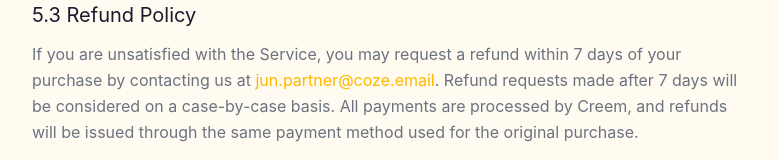
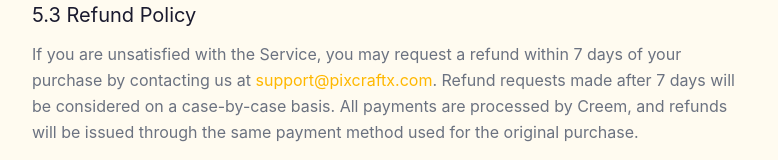
Before and after one commit to rinbs1120/pixcraftx, a Next.js app: page /terms in a window 1280 px wide. Shown: the part 2547-2707 px from the top of the page, without its empty margins (248-1026 px from the left). Built offline with nearby package versions, Linux system fonts and the light colour scheme; no server answers; a web font is replaced by a local one.

Commit message:
fix: Creem review - switch to support@pixcraftx.com, add AI model disclosure

```diff
--- a/src/app/faq/page.tsx
+++ b/src/app/faq/page.tsx
@@ -50,7 +50,7 @@ const faqs = [
   {
     question: 'How do I request a refund?',
     answer:
-      'You can request a refund within 7 days of purchase by emailing jun.partner@coze.email with your account information and order number. Please see our Refund Policy for full details on eligibility and processing times.',
+      'You can request a refund within 7 days of purchase by emailing support@pixcraftx.com with your account information and order number. Please see our Refund Policy for full details on eligibility and processing times.',
   },
   {
     question: 'Who made this?',
@@ -86,8 +86,8 @@ export default function FAQPage() {
             </h2>
             <p className="leading-relaxed mb-6">
               We&apos;re here to help! Reach out to us at{' '}
-              <a href="mailto:jun.partner@coze.email" className="text-primary hover:underline">
-                jun.partner@coze.email
+              <a href="mailto:support@pixcraftx.com" className="text-primary hover:underline">
+                support@pixcraftx.com
               </a>{' '}
               and we&apos;ll get back to you as soon as possible.
             </p>
--- a/src/app/generate/page.tsx
+++ b/src/app/generate/page.tsx
@@ -514,7 +514,7 @@ function GenerateContent() {
               {/* Feedback */}
               <div className="text-center">
                 <a
-                  href="mailto:jun.partner@coze.email?subject=ColorForge%20Feedback"
+                  href="mailto:support@pixcraftx.com?subject=ColorForge%20Feedback"
                   className="inline-flex items-center gap-1.5 text-xs text-muted-foreground hover:text-[#FFB800] transition-colors"
                 >
                   <MessageCircle className="w-3.5 h-3.5" />
--- a/src/app/help/page.tsx
+++ b/src/app/help/page.tsx
@@ -65,10 +65,10 @@ export default function HelpPage() {
             <div className="bg-[#1A1A2E] rounded-lg p-6 my-8 text-center">
               <p className="text-lg text-[#FFFBF0] mb-2">Email Support</p>
               <a
-                href="mailto:jun.partner@coze.email"
+                href="mailto:support@pixcraftx.com"
                 className="text-xl text-[#FFB800] hover:underline font-display"
               >
-                jun.partner@coze.email
+                support@pixcraftx.com
               </a>
             </div>
 
--- a/src/app/privacy/page.tsx
+++ b/src/app/privacy/page.tsx
@@ -194,8 +194,8 @@ export default function PrivacyPage() {
               ColorForge is not directed at children under the age of 13. We do not knowingly collect
               personal information from children under 13. If you are a parent or guardian and become
               aware that your child has provided us with personal information, please contact us at{' '}
-              <a href="mailto:jun.partner@coze.email" className="text-primary hover:underline">
-                jun.partner@coze.email
+              <a href="mailto:support@pixcraftx.com" className="text-primary hover:underline">
+                support@pixcraftx.com
               </a>{' '}
               and we will take steps to delete such information. Parents and guardians should supervise
               their children&apos;s use of our service to ensure appropriate use of AI-generated content.
@@ -255,8 +255,8 @@ export default function PrivacyPage() {
             <p className="leading-relaxed mb-6">
               If you have any questions, concerns, or requests regarding this Privacy Policy or our data
               practices, please contact us at:{' '}
-              <a href="mailto:jun.partner@coze.email" className="text-primary hover:underline">
-                jun.partner@coze.email
+              <a href="mailto:support@pixcraftx.com" className="text-primary hover:underline">
+                support@pixcraftx.com
               </a>
             </p>
 
--- a/src/app/refund/page.tsx
+++ b/src/app/refund/page.tsx
@@ -62,8 +62,8 @@ export default function RefundPage() {
             </h2>
             <p className="leading-relaxed mb-6">
               To request a refund, please email us at{' '}
-              <a href="mailto:jun.partner@coze.email" className="text-primary hover:underline">
-                jun.partner@coze.email
+              <a href="mailto:support@pixcraftx.com" className="text-primary hover:underline">
+                support@pixcraftx.com
               </a>{' '}
               with the following information:
             </p>
@@ -101,8 +101,8 @@ export default function RefundPage() {
             <p className="leading-relaxed mb-6">
               If you have any questions about this Refund Policy or need assistance with a refund
               request, please contact us at{' '}
-              <a href="mailto:jun.partner@coze.email" className="text-primary hover:underline">
-                jun.partner@coze.email
+              <a href="mailto:support@pixcraftx.com" className="text-primary hover:underline">
+                support@pixcraftx.com
               </a>.
             </p>
           </div>
--- a/src/app/terms/page.tsx
+++ b/src/app/terms/page.tsx
@@ -44,7 +44,7 @@ export default function TermsPage() {
             </h2>
             <p className="leading-relaxed mb-6">
               ColorForge is an AI-powered coloring page generator that allows users to create custom
-              coloring pages from text descriptions. The Service uses artificial intelligence models to
+              coloring pages from text descriptions. The Service uses AI models powered by Fal.ai (including the Flux model family) to
               transform your text prompts into printable coloring page images. The Service is provided
               through our website at pixcraftx.com and may include features such as image generation,
               image storage, and image downloading in various formats.
@@ -156,8 +156,8 @@ export default function TermsPage() {
             <p className="leading-relaxed mb-6">
               If you are unsatisfied with the Service, you may request a refund within 7 days of your
               purchase by contacting us at{' '}
-              <a href="mailto:jun.partner@coze.email" className="text-primary hover:underline">
-                jun.partner@coze.email
+              <a href="mailto:support@pixcraftx.com" className="text-primary hover:underline">
+                support@pixcraftx.com
               </a>. Refund requests made after 7 days will be considered on a case-by-case basis.
               All payments are processed by Creem, and refunds will be issued through the same payment
               method used for the original purchase.
@@ -210,8 +210,8 @@ export default function TermsPage() {
               We respect intellectual property rights. If you believe that any content on our Service
               infringes your copyright, you may submit a notification under the Digital Millennium
               Copyright Act (DMCA) by providing the following information to{' '}
-              <a href="mailto:jun.partner@coze.email" className="text-primary hover:underline">
-                jun.partner@coze.email
+              <a href="mailto:support@pixcraftx.com" className="text-primary hover:underline">
+                support@pixcraftx.com
               </a>:
             </p>
             <ul className="list-disc pl-6 mb-6 space-y-2 text-muted-foreground">
@@ -282,8 +282,8 @@ export default function TermsPage() {
             </h2>
             <p className="leading-relaxed mb-6">
               If you have any questions or concerns about these Terms of Service, please contact us at:{' '}
-              <a href="mailto:jun.partner@coze.email" className="text-primary hover:underline">
-                jun.partner@coze.email
+              <a href="mailto:support@pixcraftx.com" className="text-primary hover:underline">
+                support@pixcraftx.com
               </a>
             </p>
           </div>
--- a/src/components/footer.tsx
+++ b/src/components/footer.tsx
@@ -102,6 +102,9 @@ export function Footer() {
             © {currentYear} ColorForge. Made with{' '}
             <span className="text-[#FF6B6B]">❤</span> for creators.
           </p>
+          <p className="text-center text-xs text-[#808090] mt-2">
+            AI-powered by Fal.ai Flux models. All generated content is AI-created.
+          </p>
         </div>
       </div>
     </footer>
--- a/src/components/sections/faq.tsx
+++ b/src/components/sections/faq.tsx
@@ -39,6 +39,11 @@ const faqs = [
     question: 'What image formats are available for download?',
     answer:
       'All pages can be downloaded as high-resolution PNG files. Pro and Business plans also support PDF export for easy printing.',
+  },
+  {
+    question: 'What AI technology powers ColorForge?',
+    answer:
+      'ColorForge uses advanced AI image generation models powered by Fal.ai, including the Flux model family. Our AI transforms your text descriptions and reference images into clean, printable coloring pages. All generated content is AI-created and should be reviewed before use.',
   },
 ];
 
```
